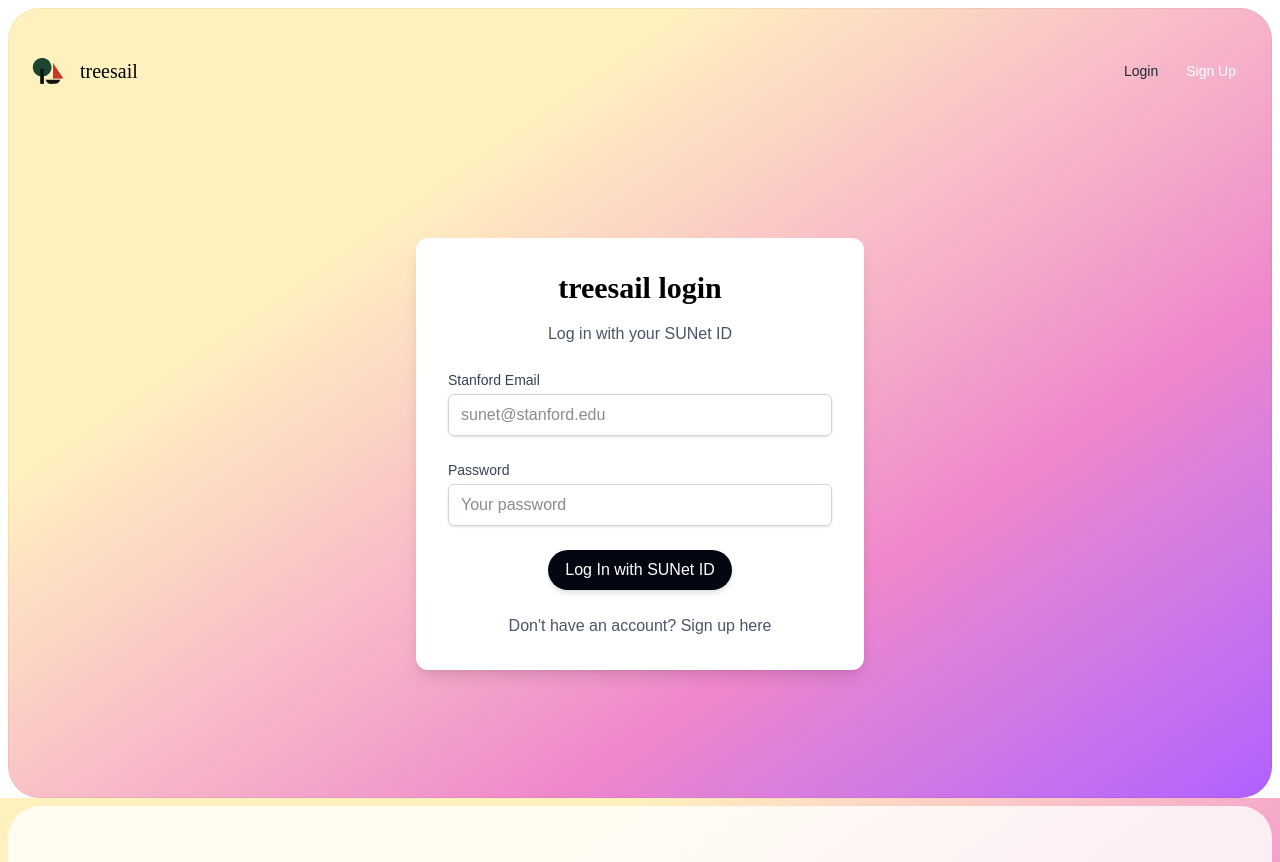
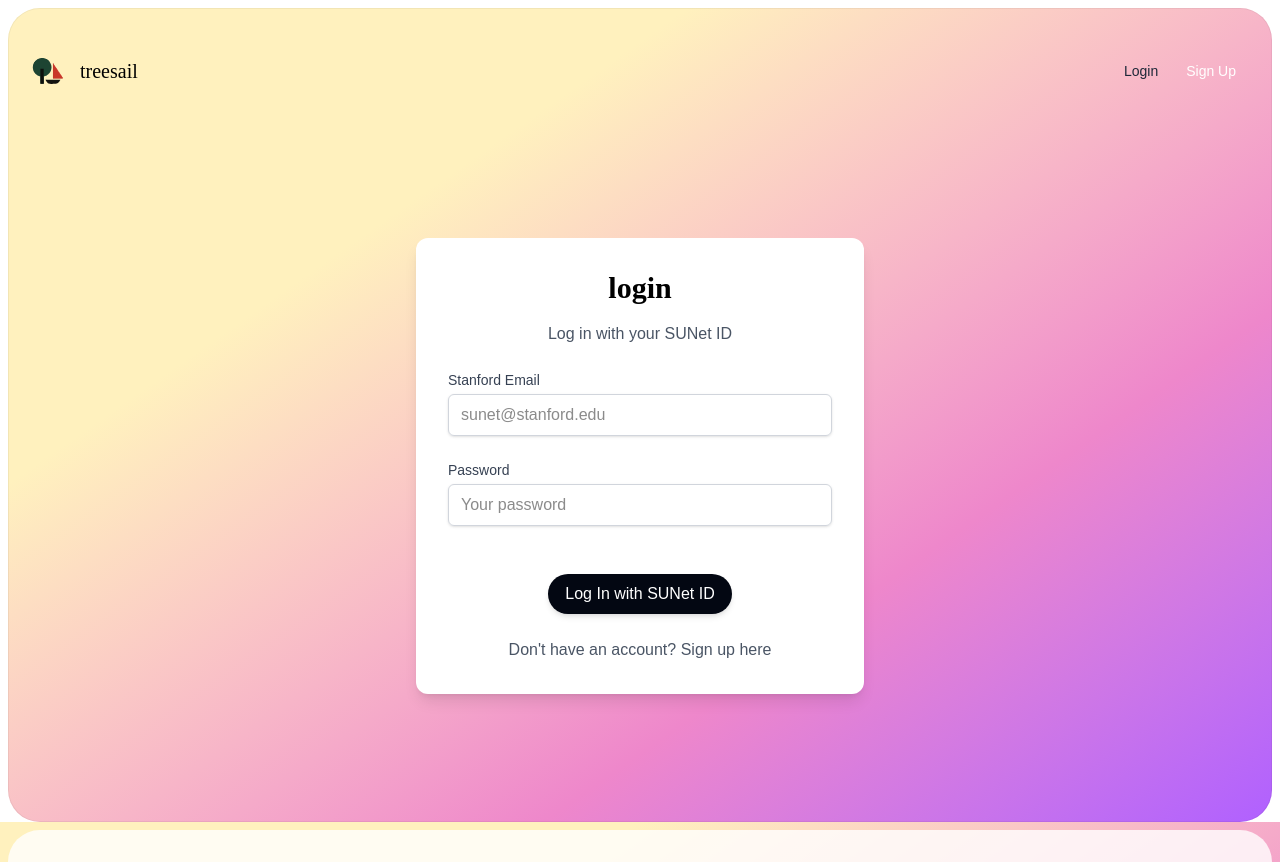
Before and after one commit to rcatullo/ecommerce-app, a Next.js app in the folder frontend/: page /login in a window 1280 px wide. Shown: the top 862 px of the page. Built offline with nearby package versions, Linux system fonts and the light colour scheme; no server answers; a web font is replaced by a local one.

Commit message:
feat: update login and signup page titles for consistency

```diff
--- a/frontend/pages/login.tsx
+++ b/frontend/pages/login.tsx
@@ -35,7 +35,7 @@
         <div className="flex-grow flex items-center justify-center px-4 sm:px-6 lg:px-8">
           <div className="w-full max-w-md bg-white rounded-xl shadow-lg p-8">
           <h1 className="text-3xl font-bold text-black text-center mb-4">
-          <span className="font-unifraktur">treesail login</span>
+          <span className="font-unifraktur">login</span>
           </h1>
           <p className="text-center text-gray-600 mb-6">Log in with your SUNet ID</p>
           {success && (
@@ -73,7 +73,7 @@
                 className="mt-1 block w-full px-3 py-2 border border-gray-300 dark:border-gray-600 rounded-md shadow-sm focus:outline-none focus:ring-[#8C1515] focus:border-[#8C1515]"
               />
             </div>
-            <div className="mt-6 text-center">
+            <div className="mt-12 text-center">
                     <button type="submit" className="transition-transform ease-in-out duration-500 hover:scale-105 w-full sm:w-auto inline-flex items-center justify-center px-4 py-[calc(--spacing(2)-1px)] rounded-full border border-transparent bg-gray-950 shadow-md text-base font-medium whitespace-nowrap text-white data-disabled:bg-gray-950 data-disabled:opacity-40 data-hover:bg-gray-800">
                         Log In with SUNet ID
                     </button>
--- a/frontend/pages/signup.tsx
+++ b/frontend/pages/signup.tsx
@@ -29,7 +29,7 @@
         <div className="flex-grow flex items-center justify-center px-4 sm:px-6 lg:px-8">
           <div className="w-full max-w-md bg-white rounded-xl shadow-lg p-8">
           <h1 className="text-3xl font-bold text-black text-center mb-4">
-            <span className="font-unifraktur">treesail signup</span>
+            <span className="font-unifraktur">signup</span>
           </h1>
           <p className="text-center text-gray-600 dark:text-gray-300 mb-6">Connect with Stanford's graduating community</p>
           {success && (
```
